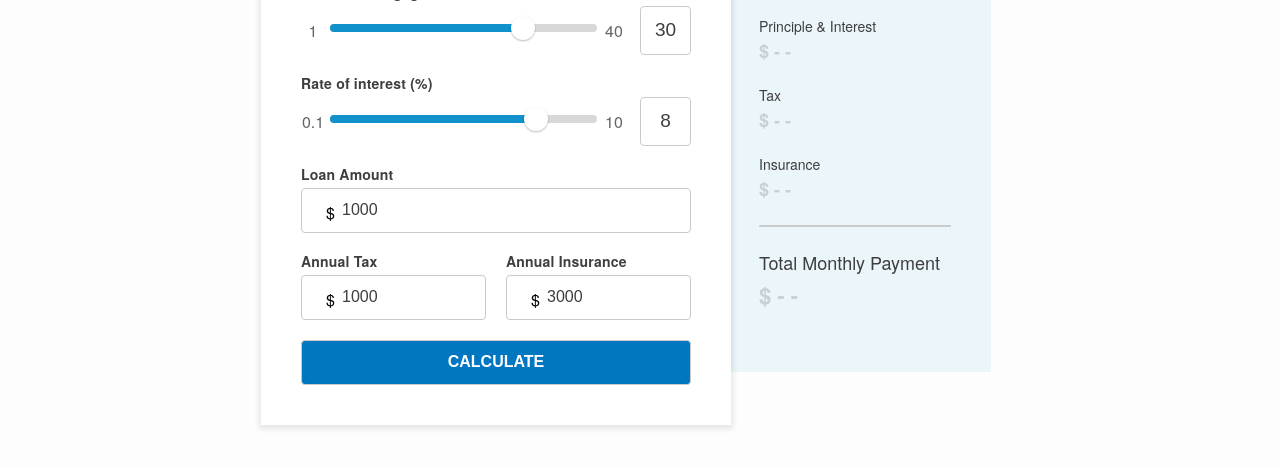
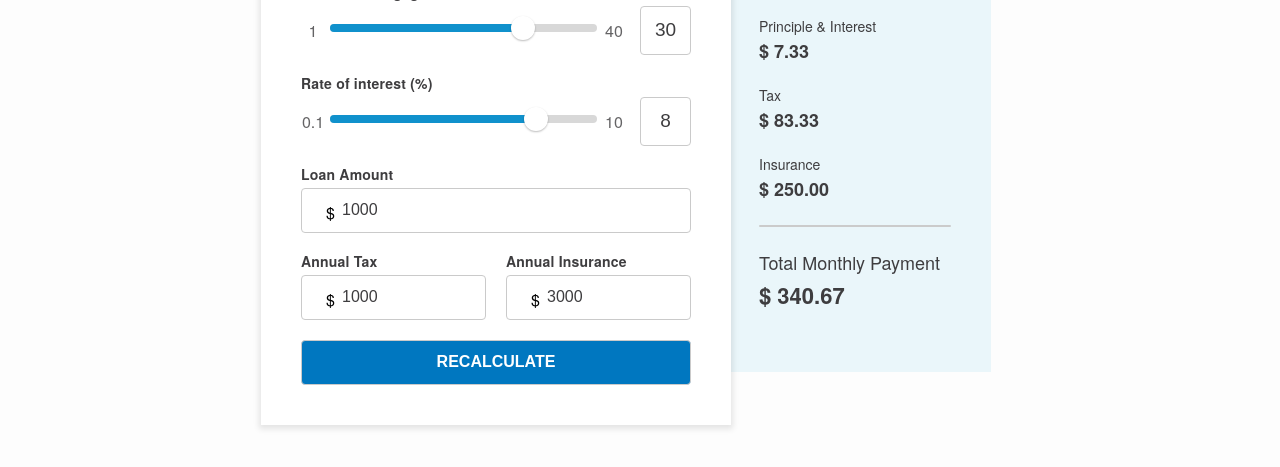
Before and after one commit to paulnunezm/MortgageCalculator, a website: page app/index.html in a window 1280 px wide. Both pictures are taken after a click on the button 496 px from the left and 569 px from the top of the page. Shown: the part 207-674 px from the top of the page. Drawn offline with Linux system fonts and the light colour scheme.

Commit message:
edit: results format

```diff
--- a/app/index.html
+++ b/app/index.html
@@ -15,14 +15,14 @@
     <div class="calculator_results">
       <h1 class="calculator_results__header calculator_results__header--title">Your results</h1>
       <h3 class="calculator_results__header calculator_results__header--subtitle">Principle & Interest</h3>
-      <p class="calculator_results__result">$ - -</p>
+      <p class="calculator_results__result" ><span>$</span> <span id="principle_and_interest_result">- -</span></p>
       <h3 class="calculator_results__header calculator_results__header--subtitle">Tax</h3>
-      <p class="calculator_results__result">$ - -</p>
+      <p class="calculator_results__result" ><span>$</span> <span id="tax_result">- -</span></p>
       <h3 class="calculator_results__header calculator_results__header--subtitle">Insurance</h3>
-      <p class="calculator_results__result">$ - -</p>
+      <p class="calculator_results__result" ><span>$</span> <span id="insurance_result">- -</span></p>
       <div class="calculator_results__divider"></div>
       <h2 class="calculator_results__header calculator_results__header--total">Total Monthly Payment</h2>
-      <p class="calculator_results__result calculator_results__result--total">$ - -</p>
+      <p class="calculator_results__result calculator_results__result--total" ><span>$</span> <span id="monthly_payment_result">- -</span></p>
     </div>
 
     <div class="calculator__card">
@@ -58,14 +58,16 @@
 
         <div class="field field--currency">
           <label class="field__label" for="loan_amount_input">Loan Amount</label>
-        <input class="field__input field__input--full_width field__input--currency" id="loan_amount_input" type="number"
+          <input class="field__input field__input--full_width field__input--currency" id="loan_amount_input"
+                 type="number"
                  value="1000">
         </div>
 
         <div class="fields_container">
           <div class="field field--group field--currency">
             <label class="field__label" for="annual_tax_input">Annual Tax</label>
-          <input class="field__input field__input--full_width field__input--currency" id="annual_tax_input" type="number"
+            <input class="field__input field__input--full_width field__input--currency" id="annual_tax_input"
+                   type="number"
                    value="1000">
           </div>
 
@@ -109,11 +111,37 @@
         handleRangeChangeForId(e.target.id)
       }
 
-    function setInputNumbersListeners(elementsArray){
+      function setInputNumbersListeners(elementsArray) {
         for (var i = 0; i < elementsArray.length; i++) {
           elementsArray[i].addEventListener('keypress', preventNonNumericInput, false)
         }
       }
+
+      function getFormattedResult(value) {
+        return  (value % 1 === 0) ? value + '.00' : Math.floor(value * 100)/100 // floor to only 2 decimal places
+      }
+
+      function setResults(results) {
+        document.querySelector('.calculator').classList.add('calculated')
+        document.getElementById('principle_and_interest_result').innerText = getFormattedResult(results.principleAndInterest)
+        document.getElementById('tax_result').innerText = getFormattedResult(results.tax)
+        document.getElementById('insurance_result').innerText = getFormattedResult(results.insurance)
+        document.getElementById('monthly_payment_result').innerText = getFormattedResult(results.monthlyPayment)
+      }
+
+      function calculateResults() {
+        var results = {
+          principleAndInterest: ((ranges.interest.value / 100) / 12) * ammountInputs.loan.value / (1 - Math.pow((1 + ((ranges.interest.value / 100) / 12)),
+            -ranges.years.value * 12)),
+          tax: ammountInputs.annualTax.value / 12,
+          insurance: ammountInputs.annualInsurance.value / 12,
+          monthlyPayment: 0
+        }
+        results.monthlyPayment = results.principleAndInterest + results.tax + results.insurance
+        setResults(results)
+        console.table(results);
+      }
+
 
       function addEventListeners() {
         ranges.interest.addEventListener('change', handleYearsRangeInputChange, false)
@@ -123,6 +151,8 @@
 
         var numericInputs = document.querySelectorAll('.calculator input[type="number"]')
         setInputNumbersListeners(numericInputs)
+
+        document.querySelector('.calculator__button').addEventListener('click', calculateResults, false)
       }
 
       setRangesInitialValues()
```
Lines whose indentation alone changed are shown as unchanged.
